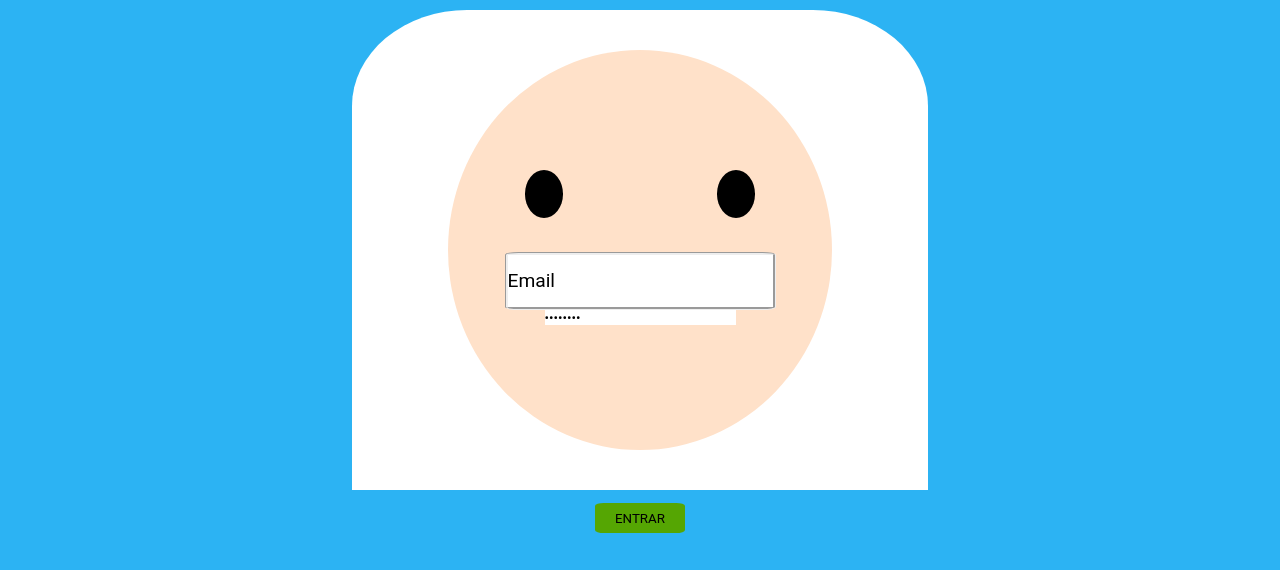
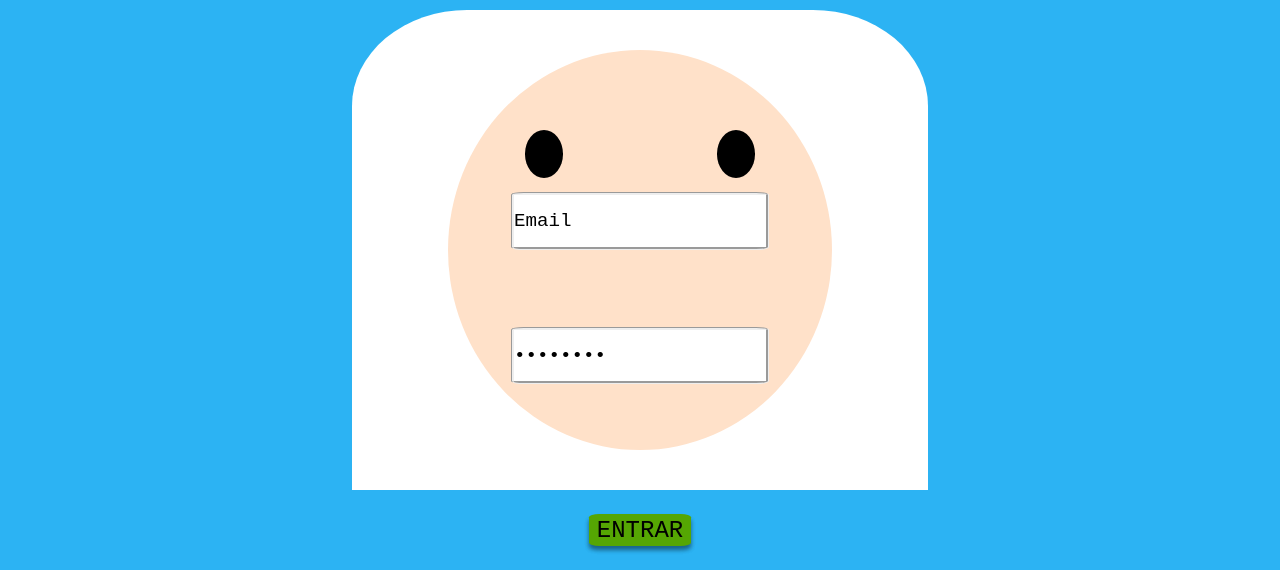
Before and after one commit to AlexSantos23/Finn, a plain HTML site: page index.html in a window 1280 px wide. Shown: the part 230-800 px from the top of the page. Drawn offline with Linux system fonts and the light colour scheme.

Commit message:
final commit

```diff
--- a/style.css
+++ b/style.css
@@ -61,7 +61,18 @@ main{
 .email{
     block-size: 3em;
     margin-top: 4em;
-    font-family: 'roboto';
+    font-family: 'Roboto Mono', monospace;
+    font-size: 1.2em;
+    border-radius: 5%;
+    border-color: black;
+    border:groove
+
+}
+
+.password{
+    block-size: 3em;
+    margin-top: 4em;
+    font-family: 'Roboto Mono', monospace;
     font-size: 1.2em;
     border-radius: 5%;
     border-color: black;
@@ -76,7 +87,7 @@ main{
     border-radius: 50%;
     position: absolute;
     left: 41%;
-    top: 50%;}
+    top: 45%;}
 
 
 .eyeleft{
@@ -86,24 +97,24 @@ main{
     border-radius: 50%;
     position: absolute;
     right: 41%;
-    top: 50%;
+    top: 45%;
 }
 
 footer{
     width: 100vw;
-    height:7vh;
+    height:10vh;
     display: flex;
     justify-content: center;
 
 }
 
 button{
-    height: 6h;
-    width: 7vw;
+    height: 9h;
+    width: 8vw;
     margin: 1em;
     border-radius: 10%;
     background-color: #55A603;
-    font-family:  'roboto';
-    box-shadow:black;
-    box-shadow:;
+    font-family: 'Roboto Mono', monospace;
+    font-size: 1.5em;
+    box-shadow: 0px 4px 4px rgba(0, 0, 0, 0.25), 0px 4px 4px rgba(0, 0, 0, 0.25);;
 }
```
